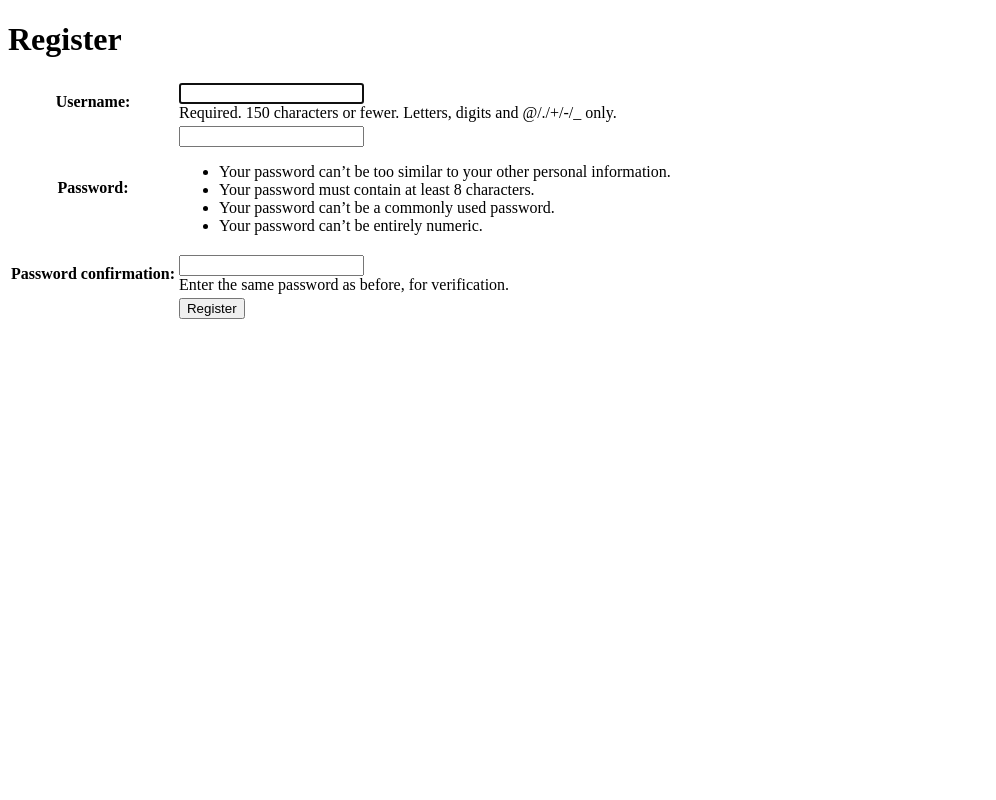
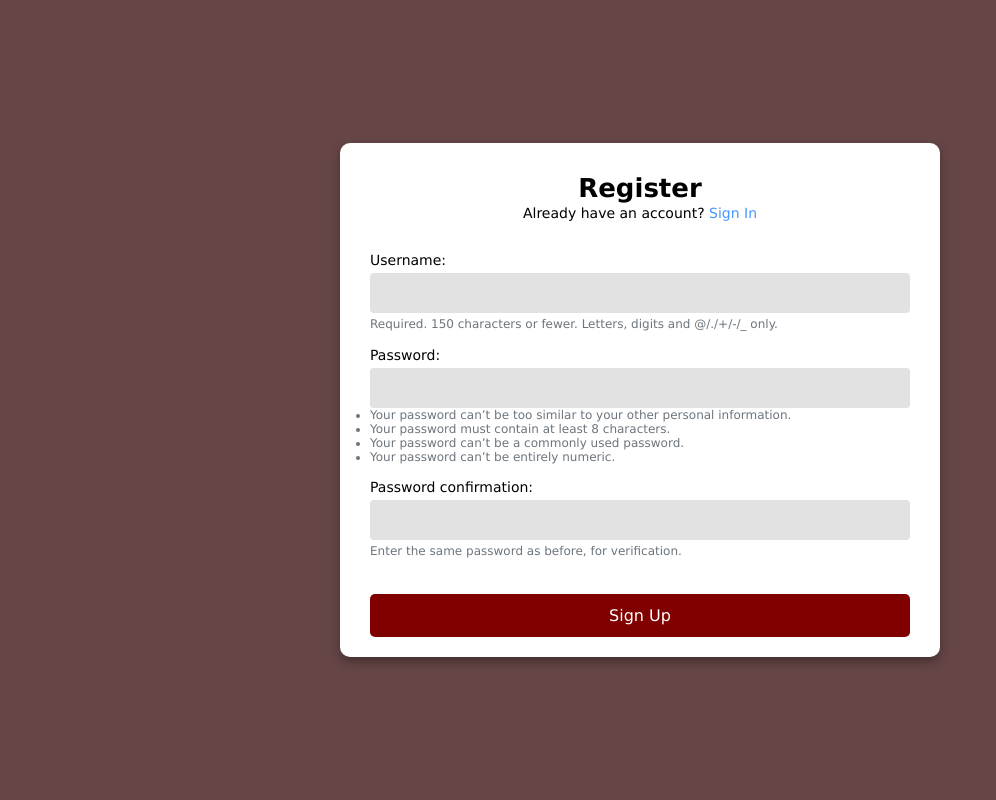
Before and after one commit to kerangleeya/penaltee, a Django app: page /register/ in a window 1280 px wide. Shown: the whole page, without its empty margins (0-996 px from the left). Run offline with Django 5.2, Linux system fonts and the light colour scheme.

Commit message:
assignment 4

```diff
--- a/main/templates/product_detail.html
+++ b/main/templates/product_detail.html
@@ -13,8 +13,8 @@
 <h2 style="padding-top: 0px;">Rp{{ product.price }}</h2>
 <p>{{ product.description }}</p>
 
-{% if news.user %}
-    <p>Author: {{ news.user.username }}</p>
+{% if product.user %}
+    <p>Author: {{ product.user.username }}</p>
 {% else %}
     <p>Author: Anonymous</p>
 {% endif %}
--- a/main/templates/register.html
+++ b/main/templates/register.html
@@ -2,31 +2,158 @@
 
 {% block meta %}
 <title>Register</title>
+<style>
+* {
+  margin: 0;
+  padding: 0;
+  box-sizing: border-box;
+  font-family: "Verdana", sans-serif;
+}
+
+.container {
+  height: 100vh;
+  width: 100%;
+  align-items: center;
+  display: flex;
+  justify-content: center;
+  background-color: rgb(101, 69, 69);
+  padding: 20px; /* Add some padding for smaller screens */
+}
+
+.card {
+  border-radius: 10px;
+  box-shadow: 0 5px 10px 0 rgba(0, 0, 0, 0.3);
+  width: 100%; /* Make card responsive */
+  max-width: 600px; /* Set a max-width */
+  height: auto;
+  background-color: #ffffff;
+  padding: 20px 30px;
+}
+
+.card_title {
+  text-align: center;
+  padding: 10px;
+  margin-bottom: 20px; /* Add space below the title */
+}
+
+.card_title h1 {
+  font-size: 26px;
+  font-weight: bold;
+}
+
+.card_title span {
+  font-size: 14px;
+}
+
+.card_title a {
+  color: #4796ff;
+  text-decoration: none;
+  font-weight: 500;
+}
+
+.form-group {
+  margin-bottom: 15px;
+}
+
+.form-group label {
+  display: block;
+  font-size: 14px;
+  margin-bottom: 5px;
+}
+
+.form input {
+  margin: 0;
+  width: 100%;
+  background-color: #e2e2e2;
+  border: none;
+  outline: none;
+  padding: 12px 20px;
+  border-radius: 4px;
+  font-size: 14px;
+}
+
+.form-help-text {
+    font-size: 12px;
+    color: #6c757d;
+    margin-top: 5px;
+}
+
+.form button {
+  background-color: #800000;
+  color: #ffffff;
+  font-size: 16px;
+  outline: none;
+  border-radius: 5px;
+  border: none;
+  padding: 12px 20px;
+  width: 100%;
+  margin-top: 20px;
+  cursor: pointer;
+  transition: 0.3s ease;
+}
+
+.form button:hover {
+  background-color: #ae5252;
+}
+
+.card_terms {
+  display: flex;
+  align-items: center;
+  padding: 10px;
+  margin-top: 15px;
+}
+
+.card_terms ul {
+  list-style: none;
+  padding: 0;
+  margin: 0;
+  font-size: 13px;
+  color: red;
+}
+
+p{
+  font-size: medium;
+}
+
+</style>
 {% endblock meta %}
 
 {% block content %}
+<div class="container">
+  <div class="card">
+    <div class="card_title">
+      <h1>Register</h1>
+      <span>Already have an account? <a href="{% url 'main:login' %}">Sign In</a></span>
+    </div>
 
-<div>
-  <h1>Register</h1>
-
+    <div class="form">
       <form method="POST">
         {% csrf_token %}
-    <table>
-      {{ form.as_table }}
-      <tr>
-        <td></td>
-        <td><input type="submit" name="submit" value="Register" /></td>
-      </tr>
-    </table>
+
+        {% for field in form %}
+          <div class="form-group">
+            {{ field.label_tag }} {{ field }}           {% if field.help_text %}
+              <small class="form-help-text">{{ field.help_text }}</small>
+            {% endif %}
+
+            {% for error in field.errors %}
+              <p style="color: red; font-size: small;">{{ error }}</p>
+            {% endfor %}
+          </div>
+        {% endfor %}
+        <button type="submit">Sign Up</button>
       </form>
+    </div>
 
     {% if messages %}
+    <div class="card_terms">
       <ul>
         {% for message in messages %}
         <li>{{ message }}</li>
         {% endfor %}
       </ul>
+    </div>
     {% endif %}
   </div>
-
+</div>
 {% endblock content %}
```
Also changed, not shown: main/templates/login.html (+103 -11 lines), db.sqlite3. Lines whose indentation alone changed are shown as unchanged.
